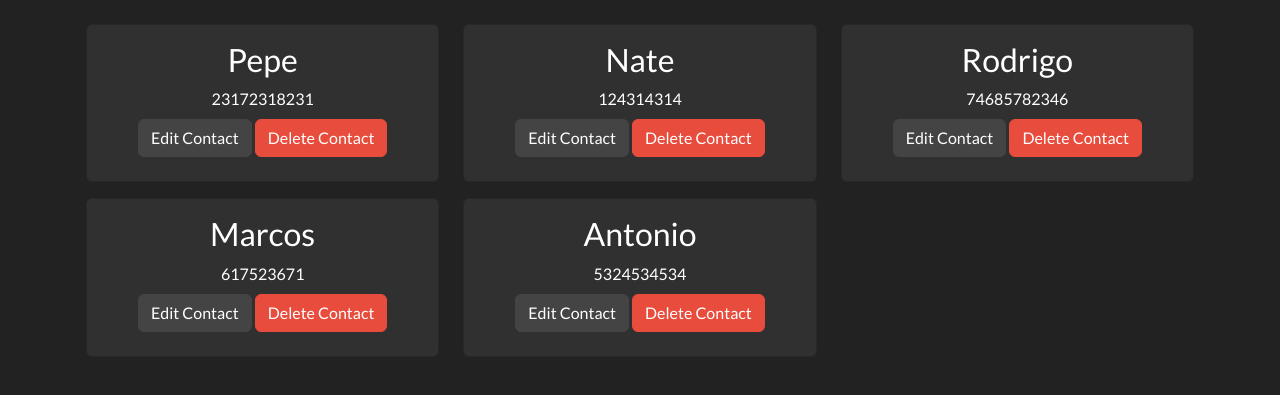
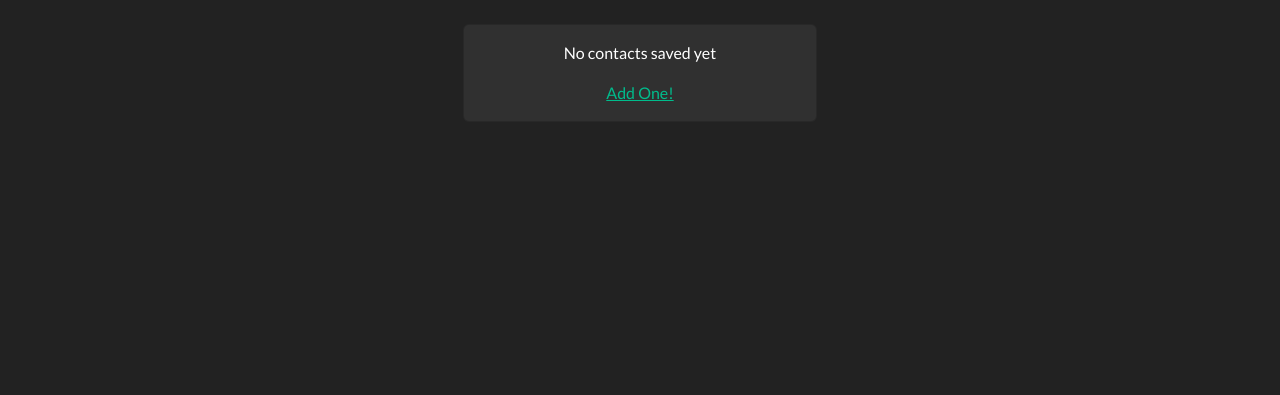
Before and after one commit to Zukhulento/Php_Base, a PHP site: page / in a window 1280 px wide. Shown: the part 72-467 px from the top of the page. Run offline with PHP 8.4, Linux system fonts and the light colour scheme; some libraries are stand-ins or nearby versions.

Commit message:
Simulate database with Json file

```diff
--- a/index.php
+++ b/index.php
@@ -1,13 +1,17 @@
 <?php
 // Esto es un array de objetos
-$contacts = [
-  ["name" => "Pepe", "phone_number" => "23172318231"],
-  ["name" => "Nate", "phone_number" => "124314314"],
-  ["name" => "Rodrigo", "phone_number" => "74685782346"],
-  ["name" => "Marcos", "phone_number" => "617523671"],
-  ["name" => "Antonio", "phone_number" => "5324534534"]
-];
-
+// $contacts = [
+//   ["name" => "Pepe", "phone_number" => "23172318231"],
+//   ["name" => "Nate", "phone_number" => "124314314"],
+//   ["name" => "Rodrigo", "phone_number" => "74685782346"],
+//   ["name" => "Marcos", "phone_number" => "617523671"],
+//   ["name" => "Antonio", "phone_number" => "5324534534"]
+// ];
+if (file_exists("contacts.json")) {
+  $contacts = json_decode(file_get_contents("contacts.json"), true);
+} else {
+  $contacts = [];
+}
 ?>
 
 <!DOCTYPE html>
@@ -41,7 +45,7 @@ $contacts = [
             <a class="nav-link" href="#">Home</a>
           </li>
           <li class="nav-item">
-            <a class="nav-link" href="./add.html">Add Contact</a>
+            <a class="nav-link" href="./add.php">Add Contact</a>
           </li>
         </ul>
       </div>
@@ -51,7 +55,19 @@ $contacts = [
     <div class="container pt-4 p-3">
       <div class="row">
         <?php
-        foreach ($contacts as $contact):
+        if (count($contacts) === 0) :
+        ?>
+          <div class="col-md-4 mx-auto">
+            <div class="card card-body text-center">
+              <p>No contacts saved yet</p>
+              <a href="add.php">Add One!</a>
+            </div>
+          </div>
+        <?php
+        else :
+        ?>
+          <?php
+          foreach ($contacts as $contact) :
           ?>
             <div class="col-md-4 mb-3">
               <div class="card text-center">
@@ -65,6 +81,7 @@ $contacts = [
             </div>
         <?php
           endforeach;
+        endif;
         ?>
       </div>
     </div>
```
Also changed, not shown: add.php (renamed from add.html, +20 -2 lines). Lines whose indentation alone changed are shown as unchanged.
